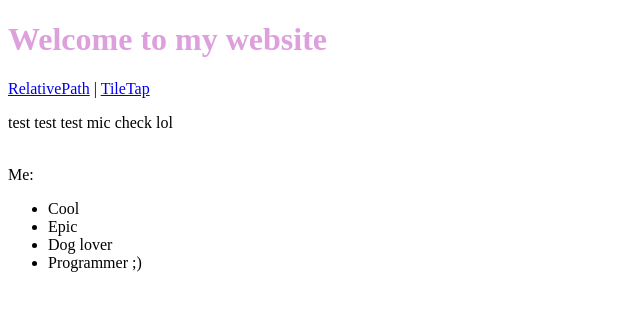
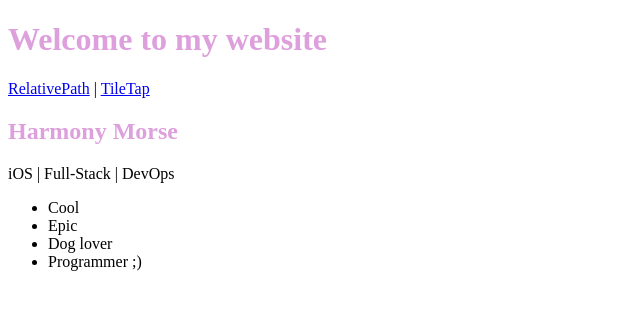
Before and after one commit to HarmonyMorse/HarmonyMorse.github.io, a plain HTML site: page index.html in a window 1280 px wide. Shown: the whole page, without its empty margins (0-640 px from the left). Drawn offline with Linux system fonts and the light colour scheme.

Commit message:
Add topImage section

```diff
--- a/index.html
+++ b/index.html
@@ -20,9 +20,12 @@
             <a href="http://tiletap.surge.sh">TileTap</a>
         </header>
         <main>
-            <p>test test test mic check lol</p>
-            <br>
-            Me:
+            <section id="topImage">
+                <div class="intro">
+                    <h1>Harmony Morse</h1>
+                    <p>iOS | Full-Stack | DevOps</p>
+                </div>
+            </section>
             <ul>
                 <li>Cool</li>
                 <li>Epic</li>
```
